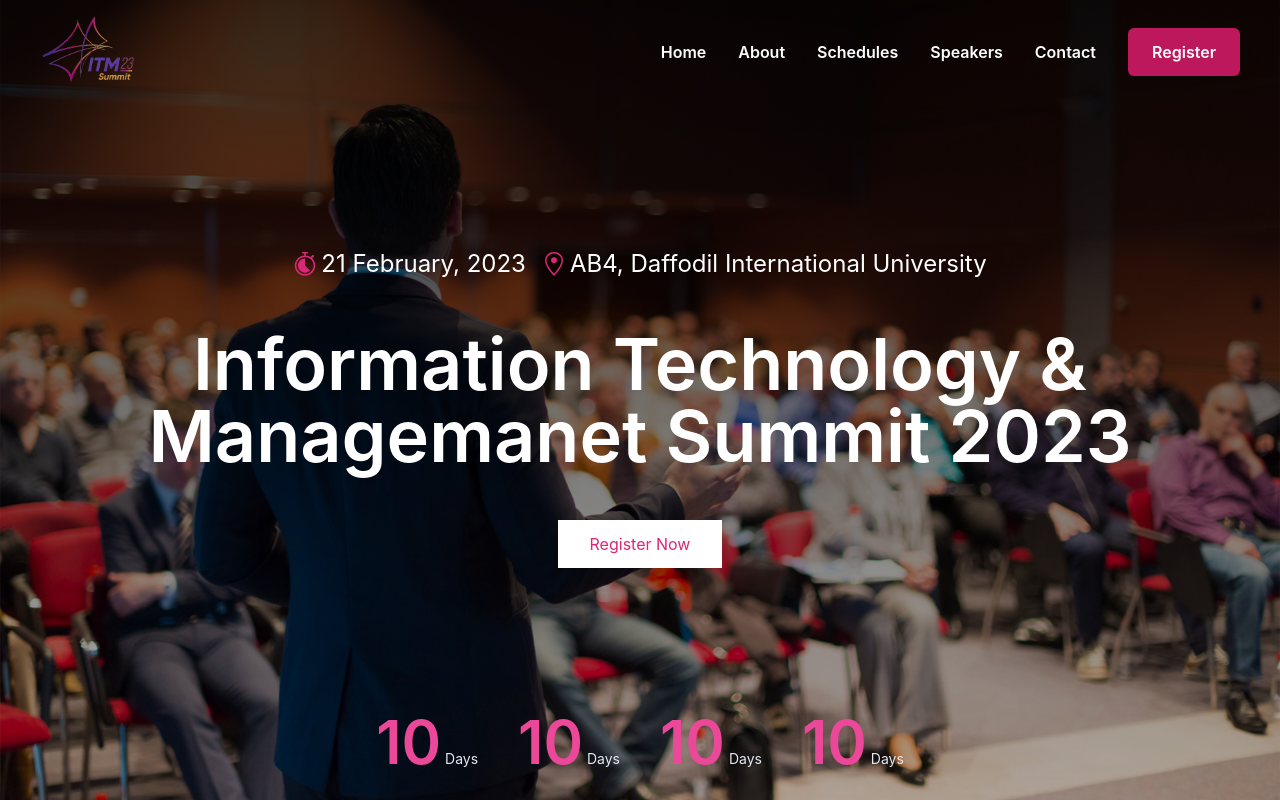
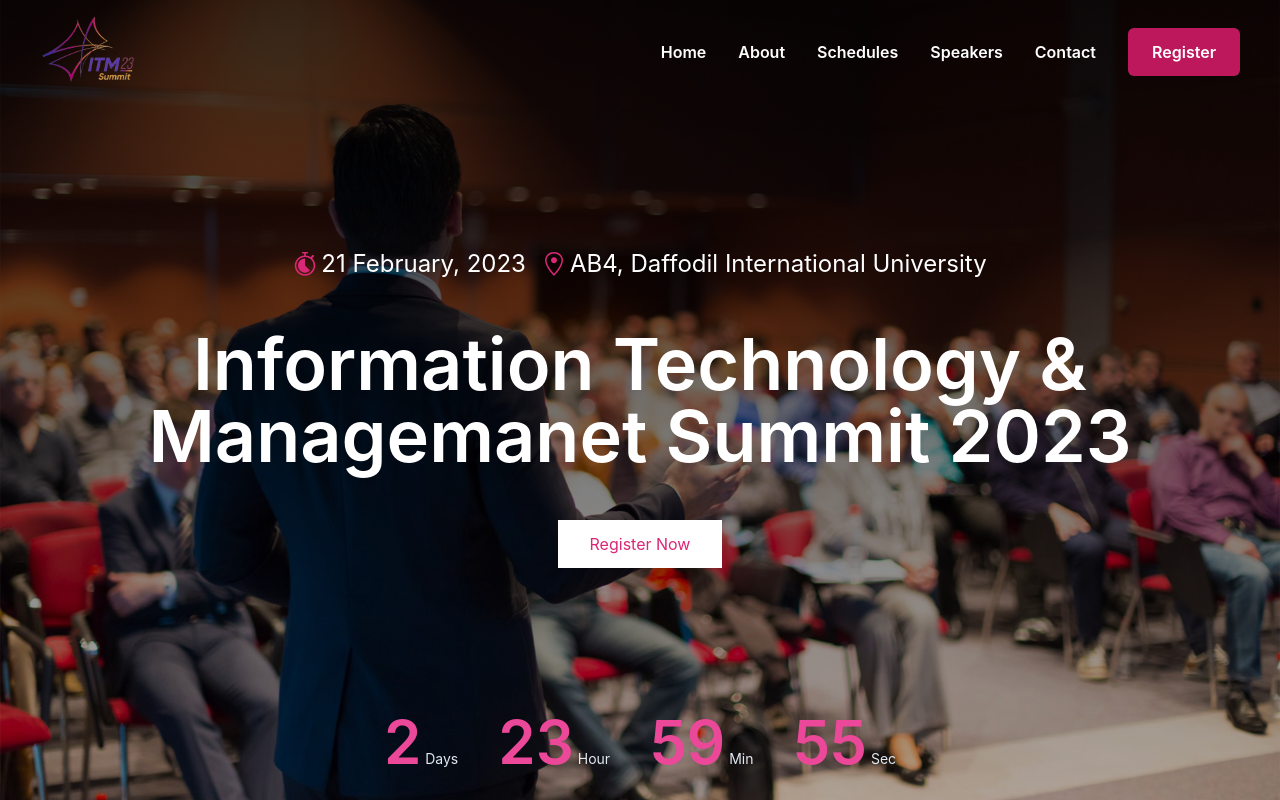
Before and after one commit to saadi001/itm-summit-frontend, a React (Create React App) app: page / in a window 1280 px wide. Built offline with nearby package versions, Linux system fonts and the light colour scheme.

Commit message:
timer completed in topbanner'

```diff
--- a/package.json
+++ b/package.json
@@ -11,7 +11,6 @@
     "react-icons": "^4.7.1",
     "react-router-dom": "^6.8.1",
     "react-scripts": "5.0.1",
-    "timer-node": "^5.0.7",
     "web-vitals": "^2.1.4"
   },
   "scripts": {
--- a/src/App.js
+++ b/src/App.js
@@ -2,11 +2,15 @@ import logo from './logo.svg';
 import './App.css';
 import { RouterProvider } from 'react-router-dom';
 import { router } from './Router/Routes';
+import CountdownTimer from './Pages/Home/TopLandingPage/TimerSection/CountdownTimer';
 
 function App() {
+
+
   return (
     <div className="">
       <RouterProvider router={router}></RouterProvider>
+
     </div>
   );
 }
--- /dev/null
+++ b/src/Hooks/useCountdown.js
@@ -0,0 +1,31 @@
+import { useEffect, useState } from 'react';
+
+const useCountdown = (targetDate) => {
+     const countDownDate = new Date(targetDate).getTime();
+
+     const [countDown, setCountDown] = useState(countDownDate - new Date().getTime());
+
+     useEffect(() => {
+          const interval = setInterval(() => {
+               setCountDown(countDownDate - new Date().getTime());
+          }, 1000);
+
+          return () => clearInterval(interval);
+     }, [countDownDate]);
+
+     return getReturnValues(countDown);
+};
+
+const getReturnValues = (countDown) => {
+     // calculate time left
+     const days = Math.floor(countDown / (1000 * 60 * 60 * 24));
+     const hours = Math.floor(
+          (countDown % (1000 * 60 * 60 * 24)) / (1000 * 60 * 60)
+     );
+     const minutes = Math.floor((countDown % (1000 * 60 * 60)) / (1000 * 60));
+     const seconds = Math.floor((countDown % (1000 * 60)) / 1000);
+
+     return [days, hours, minutes, seconds];
+};
+
+export { useCountdown };
--- /dev/null
+++ b/src/Pages/Home/TopLandingPage/TimerSection/CountdownTimer.js
@@ -0,0 +1,23 @@
+import React from 'react';
+import { useCountdown } from '../../../../Hooks/useCountdown';
+import TimerSection from './TimerSection';
+
+
+const CountdownTimer = ({ targetDate }) => {
+  const [days, hours, minutes, seconds] = useCountdown(targetDate);
+
+  if (days + hours + minutes + seconds <= 0) {
+    return <div>expired</div>;
+  } else {
+    return (
+      <TimerSection
+        days={days}
+        hours={hours}
+        minutes={minutes}
+        seconds={seconds}
+      />
+    );
+  }
+};
+
+export default CountdownTimer;
--- /dev/null
+++ b/src/Pages/Home/TopLandingPage/TimerSection/DateTimeDisplay.js
@@ -0,0 +1,12 @@
+import React from 'react';
+
+const DateTimeDisplay = ({ value, type, isDanger }) => {
+  return (
+    <div className={isDanger ? 'countdown danger' : 'countdown'}>
+      <p>{value}</p>
+      <span>{type}</span>
+    </div>
+  );
+};
+
+export default DateTimeDisplay;
--- a/src/Pages/Home/TopLandingPage/TimerSection/TimerSection.js
+++ b/src/Pages/Home/TopLandingPage/TimerSection/TimerSection.js
@@ -1,19 +1,20 @@
 import React from 'react';
 
-const TimerSection = () => {
+const TimerSection = ({ days, hours, minutes, seconds }) => {
+
      return (
           <div className='max-w-3xl mx-auto flex gap-10 mb-7'>
                <div className='text-sm text-slate-200'>
-                    <span className='font-semibold text-6xl text-pink-500'>10</span> Days
+                    <span className='font-semibold text-6xl text-pink-500'>{days}</span> Days
                </div>
                <div className='text-sm text-slate-200'>
-                    <span className='font-semibold text-6xl text-pink-500'>10</span> Days
+                    <span className='font-semibold text-6xl text-pink-500'>{hours}</span> Hour
                </div>
                <div className='text-sm text-slate-200'>
-                    <span className='font-semibold text-6xl text-pink-500'>10</span> Days
+                    <span className='font-semibold text-6xl text-pink-500'>{minutes}</span> Min
                </div>
                <div className='text-sm text-slate-200'>
-                    <span className='font-semibold text-6xl text-pink-500'>10</span> Days
+                    <span className='font-semibold text-6xl text-pink-500'>{seconds}</span> Sec
                </div>
           </div>
      );
--- a/src/Pages/Home/TopLandingPage/TopLandingPage.js
+++ b/src/Pages/Home/TopLandingPage/TopLandingPage.js
@@ -2,16 +2,22 @@ import React from 'react';
 
 import MiddleDetails from './MiddleDetails/MiddleDetails';
 import Navbar from './Navbar/Navbar';
+import CountdownTimer from './TimerSection/CountdownTimer';
 import TimerSection from './TimerSection/TimerSection';
 import './TopLandingPage.css'
 
 const TopLandingPage = () => {
+     const THREE_DAYS_IN_MS = 3 * 24 * 60 * 60 * 1000;
+     const NOW_IN_MS = new Date().getTime();
+
+     const dateTimeAfterThreeDays = NOW_IN_MS + THREE_DAYS_IN_MS;
      return (
           <div className='toplandingpage grid content-between  min-h-screen '>
                <Navbar></Navbar>
                <MiddleDetails></MiddleDetails>
                {/* <div className='text-white opacity-0'>.</div> */}
-               <TimerSection></TimerSection>
+               {/* <TimerSection></TimerSection> */}
+               <CountdownTimer targetDate={dateTimeAfterThreeDays} />
           </div>
      );
 };
```
Also changed, not shown: 1 other file (tests, documents, lock files or other folders).
